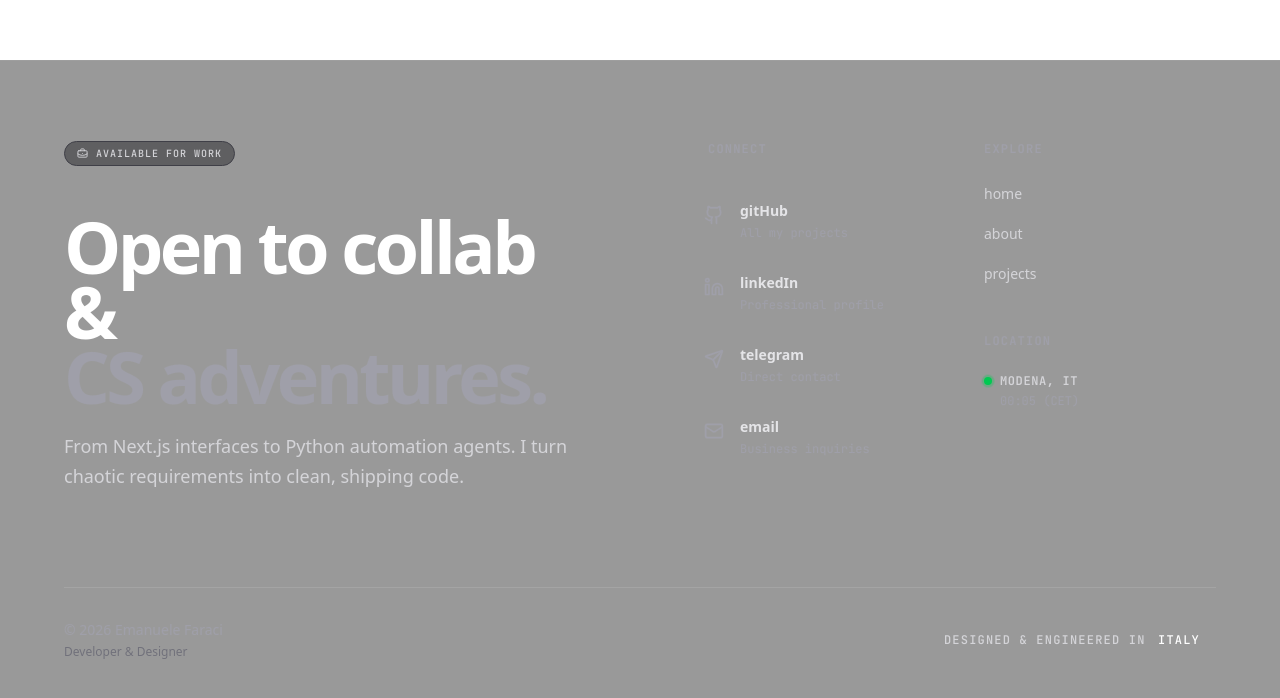
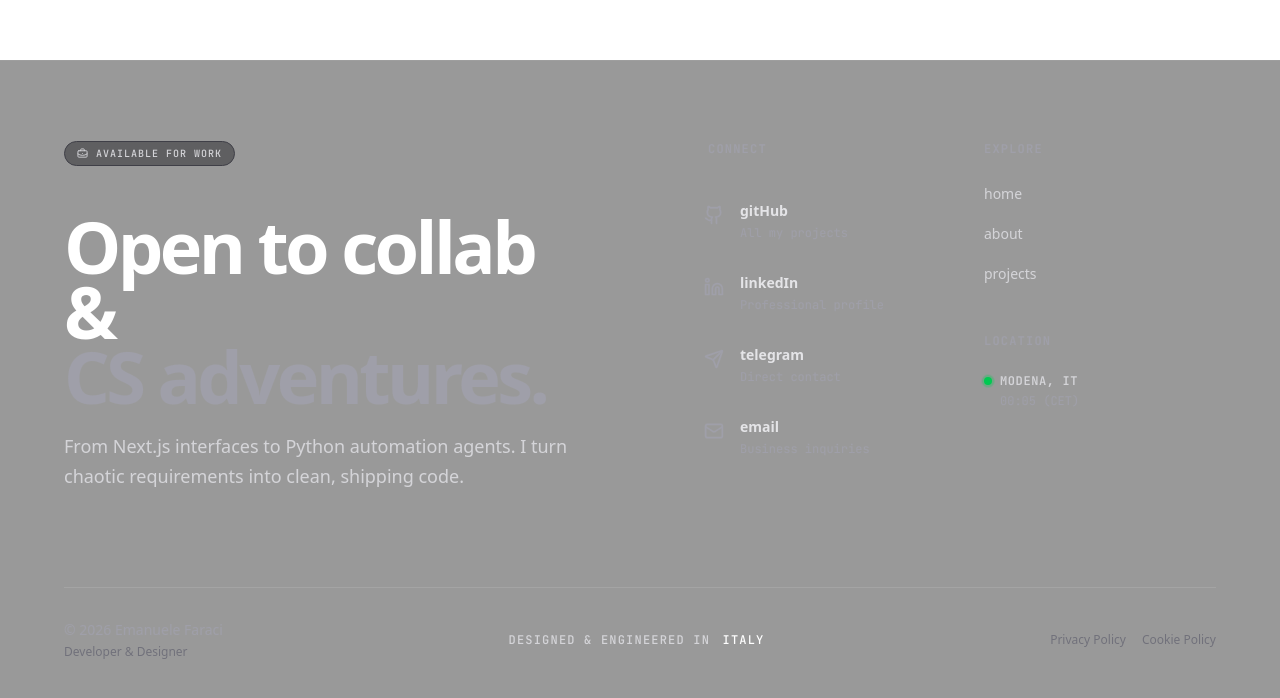
Before and after one commit to emqnuele/portfolio, a Next.js app: page / in a window 1280 px wide. Shown: the part 2897-3595 px from the top of the page. Built offline with nearby package versions, Linux system fonts and the light colour scheme.

Commit message:
add iubenda privacy & cookie links

```diff
--- a/src/components/ui/Footer.tsx
+++ b/src/components/ui/Footer.tsx
@@ -1,6 +1,7 @@
 "use client";
 
 import Link from "next/link";
+import Script from "next/script";
 import { Github, Send, Mail, ArrowUpRight, Twitter, Instagram, BriefcaseBusiness, Linkedin } from "lucide-react";
 import { motion } from "framer-motion";
 import { useEffect, useState } from "react";
@@ -198,9 +199,16 @@ export default function Footer() {
                             Designed & Engineered in <span className="text-white ml-1">Italy</span>
                         </p>
                     </div>
+
+                    <div className="flex items-center gap-4">
+                        <a href="https://www.iubenda.com/privacy-policy/38634822" className="iubenda-black iubenda-noiframe iubenda-embed text-zinc-500 hover:text-zinc-300 text-xs transition-colors" title="Privacy Policy">Privacy Policy</a>
+                        <a href="https://www.iubenda.com/privacy-policy/38634822/cookie-policy" className="iubenda-black iubenda-noiframe iubenda-embed text-zinc-500 hover:text-zinc-300 text-xs transition-colors" title="Cookie Policy">Cookie Policy</a>
+                    </div>
                 </div>
 
             </div>
+
+            <Script src="https://cdn.iubenda.com/iubenda.js" strategy="lazyOnload" />
         </footer>
     );
 }
```
